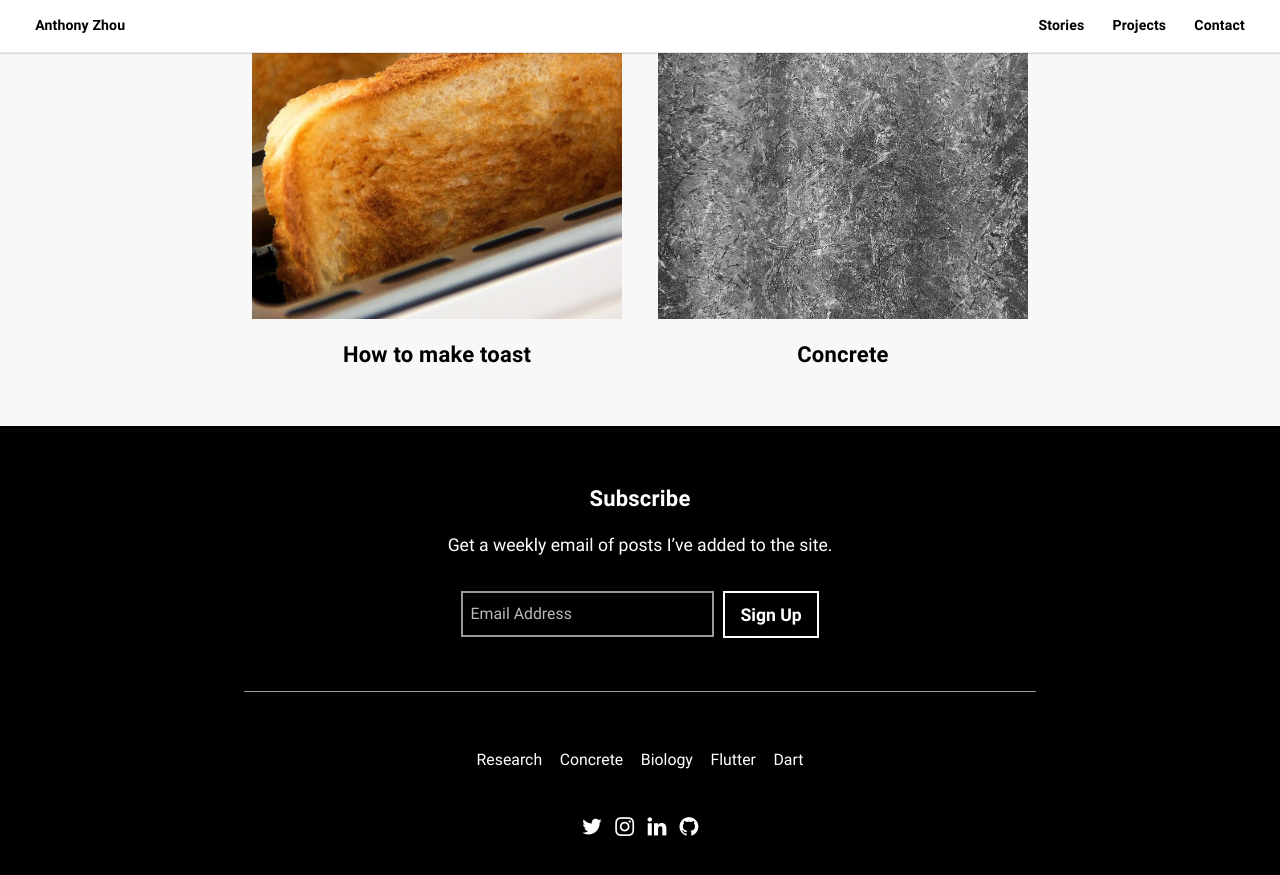
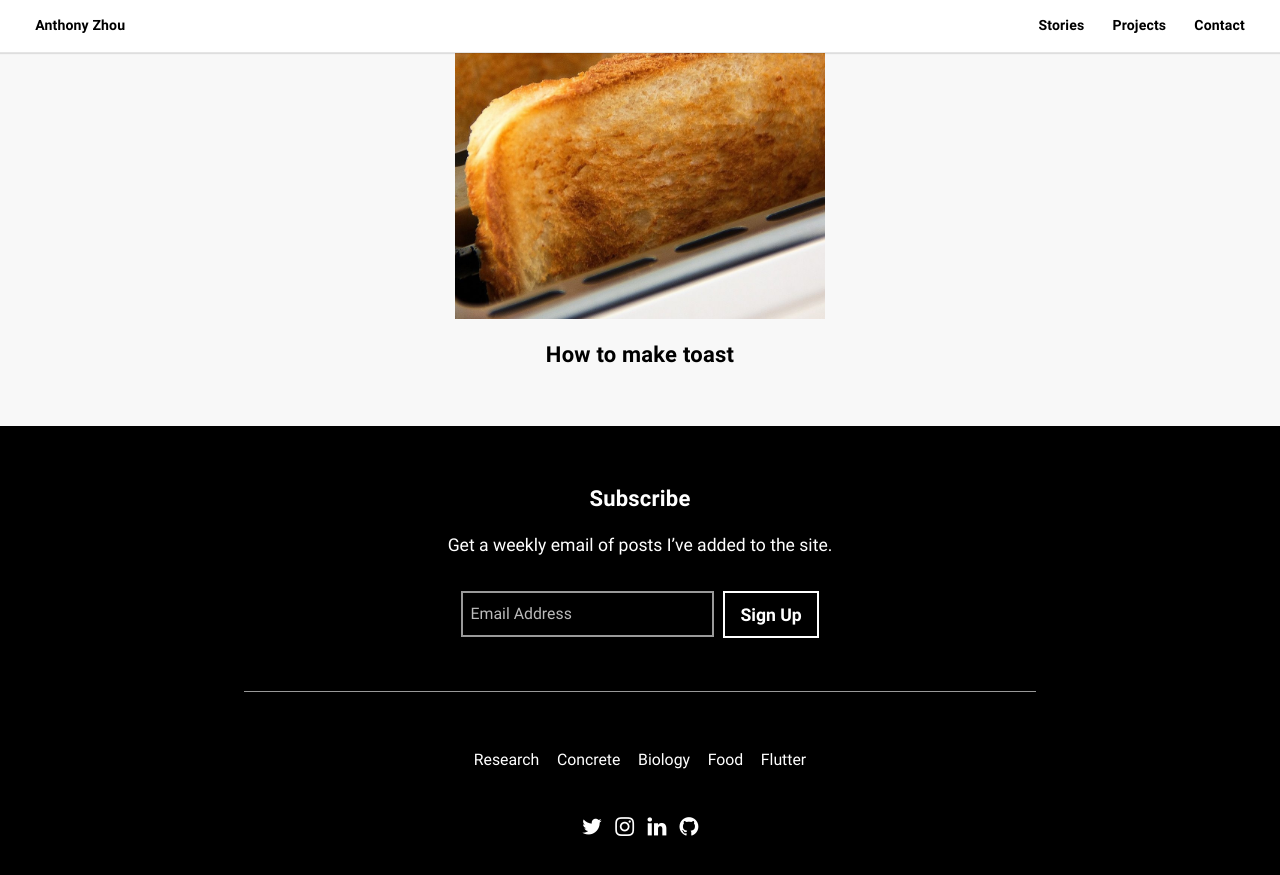
Before and after one commit to anthony-zhou/anthonyzhou.me, a Jekyll site: the page built from _posts/2018-9-9-how-to-make-toast.md, in a window 1280 px wide and 900 px high, scrolled down 3693 px. Shown: the top 875 px of the window. Built offline with Jekyll 4.4.1, drawn with Linux system fonts in a browser that asks for light colours; some web fonts are replaced; a style sheet for code colours, icons or effects is not loaded.

Commit message:
Update 2018-9-9-how-to-make-toast.md

```diff
--- a/_posts/2018-9-9-how-to-make-toast.md
+++ b/_posts/2018-9-9-how-to-make-toast.md
@@ -6,7 +6,7 @@
 image: /assets/images/toast-cropped.jpg
 author: Anthony Zhou
 tags:
-  - concrete
+  - food
   - research
 ---
 Though not everyone can make a juicy Beef Wellington or perfectly crunchy macarons, well-toasted bread should be something we can all have. After all, the materials are so simple: a toaster and a slice of bread. It couldn’t be so hard, right? Wrong.
```
